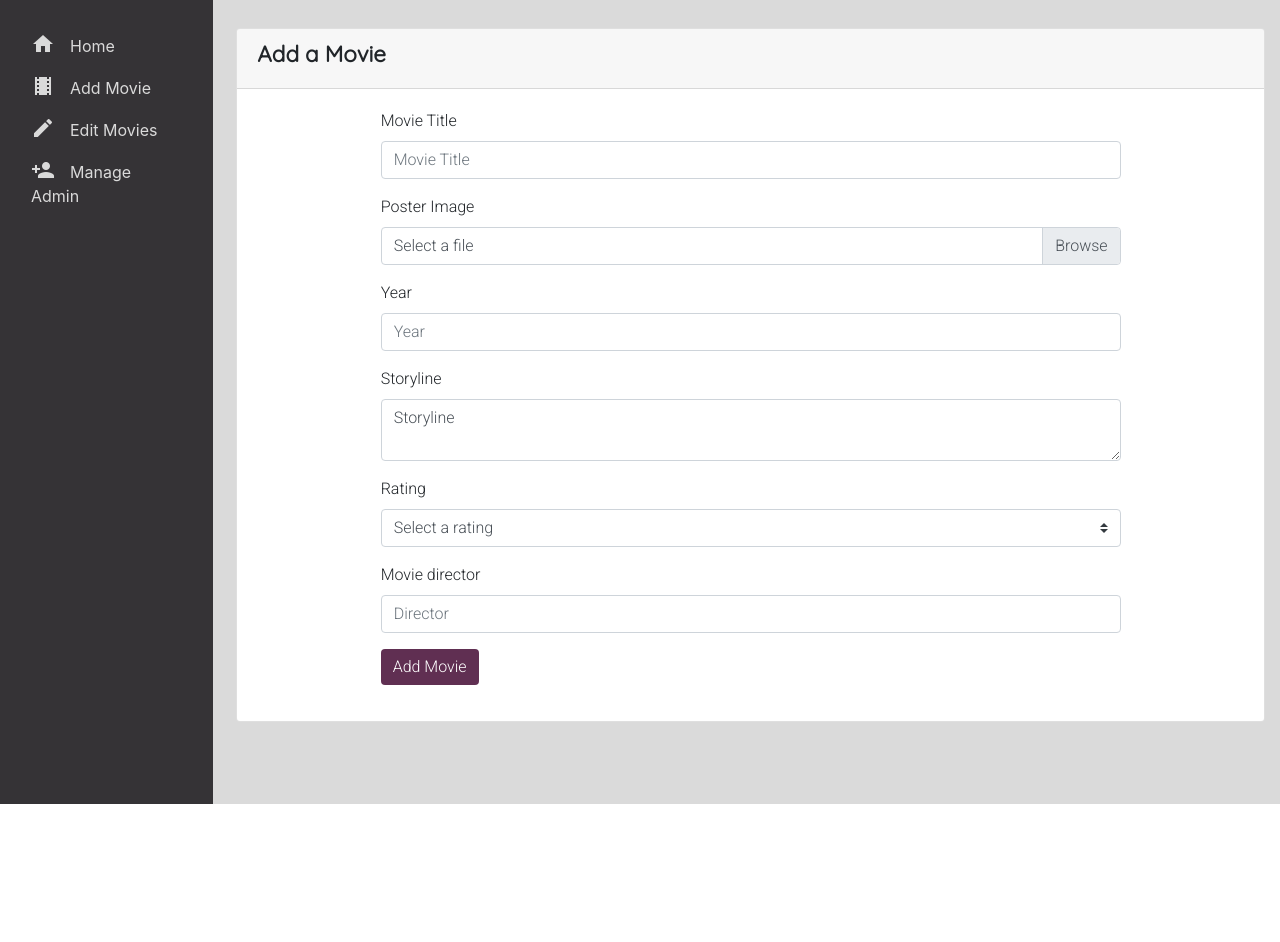
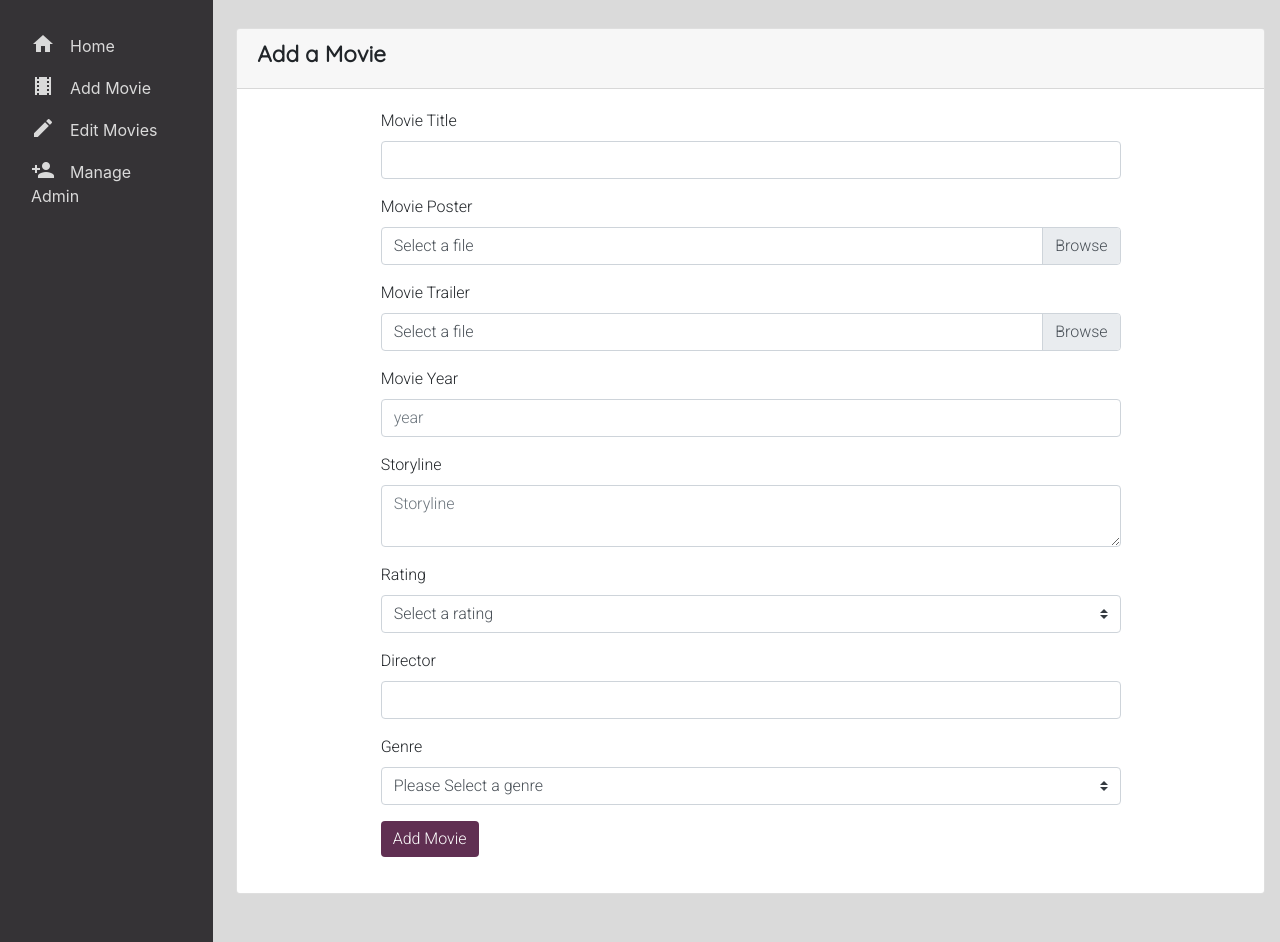
Before and after one commit to lyndsayfearnall/fearnall_lyndsay_CMS, a PHP site: page /admin/admin_addMovie.php in a window 1280 px wide. Shown: the part 56-998 px from the top of the page. Before the commit the page ends 860 px from the top, so only its background shows below. Run offline with PHP 8.4, Linux system fonts and the light colour scheme; data that the repository does not hold is empty; some libraries are stand-ins or nearby versions.

Commit message:
finishing bits

```diff
--- a/admin/adminIndex.php
+++ b/admin/adminIndex.php
@@ -73,5 +73,6 @@
   <script src="https://code.jquery.com/jquery-3.2.1.slim.min.js" integrity="sha384-KJ3o2DKtIkvYIK3UENzmM7KCkRr/rE9/Qpg6aAZGJwFDMVNA/GpGFF93hXpG5KkN" crossorigin="anonymous"></script>
   <script src="https://cdnjs.cloudflare.com/ajax/libs/popper.js/1.12.9/umd/popper.min.js" integrity="sha384-ApNbgh9B+Y1QKtv3Rn7W3mgPxhU9K/ScQsAP7hUibX39j7fakFPskvXusvfa0b4Q" crossorigin="anonymous"></script>
   <script src="https://maxcdn.bootstrapcdn.com/bootstrap/4.0.0/js/bootstrap.min.js" integrity="sha384-JZR6Spejh4U02d8jOt6vLEHfe/JQGiRRSQQxSfFWpi1MquVdAyjUar5+76PVCmYl" crossorigin="anonymous"></script>
+  <script src="../js/main.js"></script>
 </body>
 </html>
--- a/admin/admin_addMovie.php
+++ b/admin/admin_addMovie.php
@@ -1,7 +1,6 @@
 <?php
   ini_set('display_errors', 1);
   error_reporting(E_ALL);
-
   require_once('phpscripts/config.php');
 
   $tbl = "tbl_genre";
@@ -9,17 +8,16 @@
 
   if(isset($_POST['submit'])){
     $title = $_POST['title'];
-		 $poster = $_FILES['poster'];
-     // $trailer = $_FILES['trailer'];
+     $coverImg = $_FILES['coverImg'];
+     $trailer = $_FILES['trailer'];
      $year = $_POST['year'];
      $storyline = $_POST['storyline'];
      $rating = $_POST['rating'];
      $director = $_POST['director'];
-		 // $uploadMovie = addMovie($title, $poster, $trailer, $year, $storyline, $rating, $director);
-     $uploadMovie = addMovie($title, $poster, $year, $storyline, $rating, $director);
+     $genre = $_POST['genList'];
+     $uploadMovie = addMovie($title, $coverImg, $trailer, $year, $storyline, $rating, $director, $genre);
      $message = $uploadMovie;
    }
-
  ?>
 
 <!DOCTYPE html>
@@ -44,44 +42,39 @@
        ?>
 
        <div class="col-10 adminMainBody mt-1 addUser">
-         <div class="ml-2 mt-4 card">
+         <div class="ml-2 mt-4 mb-5 card">
            <div class="card-header">
              <h1>Add a Movie</h1>
            </div>
            <div class="card-body">
-             <?php if(!empty($message)){echo $message;}?>
-            <form action="admin_addMovie.php" method="post">
+           <?php if(!empty($message)){ echo $message;} ?>
+             <form action="admin_addMovie.php" method="post" enctype="multipart/form-data">
                <div class="form-group">
                  <label>Movie Title</label>
-                <input class="input-group=text form-control" placeholder="Movie Title" type="text" name="title">
+                 <input type="text" name="title" class="input-group=text form-control">
                </div>
-
                <div class="form-group">
-                 <label>Poster Image</label>
+                 <label>Movie Poster</label>
                  <div class="custom-file">
-                     <input type="file" class="custom-file-input" name="poster">
-                     <label class="custom-file-label">Select a file</label>
+                   <input type="file" name="coverImg" type="file" class="custom-file-input">
+                   <label class="custom-file-label" for="coverImg">Select a file</label>
                  </div>
                </div>
-
-               <!-- <div class="form-group">
-                 <label>Trailer</label>
+               <div class="form-group">
+                 <label>Movie Trailer</label>
                  <div class="custom-file">
-                     <input type="file" class="custom-file-input" name="trailer">
-                     <label class="custom-file-label">Select a file</label>
+                   <input type="file" name="trailer" type="file" class="custom-file-input">
+                   <label class="custom-file-label" for="trailer">Select a file</label>
                  </div>
-               </div> -->
-
+               </div>
                <div class="form-group">
-                 <label>Year</label>
-                 <input class="input-group=text form-control" placeholder="Year" type="number" name="year">
+                 <label>Movie Year</label>
+                 <input class="inut-group=text form-control" placeholder="year" type="number" name="year">
                </div>
-
                <div class="form-group">
                 <label>Storyline</label>
-                 <textarea class="form-control" name="storyline">Storyline</textarea>
+                <textarea class="inut-group=text form-control" placeholder="Storyline" type="number" name="storyline"></textarea>
                </div>
-
                <div class="form-group">
                  <label>Rating</label>
                  <select class="custom-select" name="rating">
@@ -98,31 +91,27 @@
                     <option value="10">10</option>
                  </select>
                </div>
-
                <div class="form-group">
-                 <label>Movie director</label>
-                 <input class="input-group=text form-control" placeholder="Director" type="text" name="director">
+                 <label>Director</label>
+                 <input type="text" name="director" class="input-group=text form-control">
                </div>
-
-               <!-- <div class="form-group">
-                 <label for="inputGenre">Genre</label>
-                 <select id="inputGenre" class="form-control" name="genList">
-                   <option value="">Select a Genre</option>
+               <div class="form-group">
+                 <label>Genre</label>
+                 <select name="genList" class="custom-select">
+                   <option value="">Please Select a genre </option>
                    <?php
-                     while($row=mysqli_fetch_array($genQuery)){
+                   while($row = mysqli_fetch_array($genQuery)){
                      echo "<option value=\"{$row['genre_id']}\">{$row['genre_name']}</option>";
-                     echo "while";
                     }
                     ?>
                  </select>
-               </div> -->
+              </div>
 
-              <button type="submit" name="submit" value="Update Movie" class="btn btn-primary">Add Movie</button>
+              <button type="submit" name="submit" value="Add Movie" class="btn btn-primary">Add Movie</button>
             </form>
          </div>
        </div>
      </div>
-
     </div>
   </div>
   <script src="https://code.jquery.com/jquery-3.2.1.slim.min.js" integrity="sha384-KJ3o2DKtIkvYIK3UENzmM7KCkRr/rE9/Qpg6aAZGJwFDMVNA/GpGFF93hXpG5KkN" crossorigin="anonymous"></script>
--- a/admin/admin_addUser.php
+++ b/admin/admin_addUser.php
@@ -45,7 +45,7 @@
          ?>
 
          <div class="col-10 adminMainBody mt-1 addUser">
-           <div class="ml-2 mt-4 card">
+           <div class="ml-2 mt-4 mb-5 card">
              <div class="card-header">
                <h1>Add a Movie</h1>
              </div>
--- a/admin/admin_editall.php
+++ b/admin/admin_editall.php
@@ -12,7 +12,7 @@
     <link href="https://fonts.googleapis.com/icon?family=Material+Icons" rel="stylesheet">
     <link rel="stylesheet" href="https://maxcdn.bootstrapcdn.com/bootstrap/4.0.0/css/bootstrap.min.css" integrity="sha384-Gn5384xqQ1aoWXA+058RXPxPg6fy4IWvTNh0E263XmFcJlSAwiGgFAW/dAiS6JXm" crossorigin="anonymous">
     <link rel="stylesheet" href="../public/css/main.css">
-    <title>Edit All</title>
+    <title>Edit Movie</title>
   </head>
   <body class="admin">
     <?php
--- a/admin/phpscripts/movie.php
+++ b/admin/phpscripts/movie.php
@@ -1,53 +1,48 @@
 <?php
-  // function addMovie($title, $poster, $trailer, $year, $storyline, $rating, $director){
-  function addMovie($title, $year, $storyline, $rating, $director){
-		include('connect.php');
+function addMovie($title, $coverImg, $trailer, $year, $storyline, $rating, $director, $genre){
+include('connect.php');
 
-    if($_FILES['poster']['type'] == "image/jpeg" || $_FILES['poster']['type'] == "image/jpg" ){
-      $target = "../images/{$poster['name']}"; //should run through mysqli_escape_string so that sql injection doesn't happen...
-      if(move_uploaded_file($_FILES['poster']['tmp_name'], $target)){
-          $orig = $target;
-          $th_copy = "../images/TH_{$poster['name']}"; //TH_ for thumbnail
-          if(!copy($orig, $th_copy)){
-            echo "failed to copy";
-          }
+  if($_FILES['coverImg']['type'] == "image/jpeg" || $_FILES['coverImg']['type'] == "image/jpg" ){
+    $target = "../images/{$coverImg['name']}"; //run through mysqli_escape_string so that sql injection doesn't happen... add in later, we're not doing it in class
+    if(move_uploaded_file($_FILES['coverImg']['tmp_name'], $target)){
+        $orig = $target;
+        $th_copy = "../images/TH_{$coverImg['name']}"; //TH_ for thumbnail
+        if(!copy($orig, $th_copy)){
+          echo "failed to copy";
+        }
+      }
+    }
 
-        // if(move_uploaded_file($_FILES['trailer']['tmp_name'], $target)){
-        //       $orig = $target;
-        //       $th_copy = "../videos/TH_{$trailer['name']}"; //TH_ for thumbnail
-        //       if(!copy($orig, $th_copy)){
-        //         echo "failed to copy";
-        //       }
-        $addstring = "INSERT INTO tbl_movies VALUES (NULL, '{$title}', '{$poster['name']}', '','{$year}','{$storyline}', '{$rating}', '{$director}')";
-
-        $addresult = mysqli_query($link, $addstring);
-        // echo $addstring;
-      //   if($addresult){
-      //     $qstring = "SELECT * FROM tbl_movies ORDER BY movies_id DESC LIMIT 1"; //only selects the last ID
-      //     $lastmovie = mysqli_query($link, $qstring);
-      //     $row = mysqli_fetch_array($lastmovie);
-      //     $lastId = $row['movies_id'];
-      //
-      //     $addgenre = "INSERT INTO tbl_mov_genre VALUES (NULL, {$lastId}, {$genre})"; //don't need quotes around $lastID and $genre because both are integers
-      //     $genresult = mysqli_query($link, $addgenre);
-      //     redirect_to("admin_editMovies.php");
-      // }
-    // }
-
-      if($addresult){
-       redirect_to("admin_editMovies.php");
-      }else{
-        $message = "There was a problem.";
-        return $message;
+  if($_FILES['trailer']['type'] == "video/mp4"){
+    $target = "../videos/{$trailer['name']}";
+    if(move_uploaded_file($_FILES['trailer']['tmp_name'], $target)){
+      $orig = $target;
+      $th_copy = "../videos/TH_{$trailer['name']}";
+      if(!copy($orig, $th_copy)){
+        echo "failed to copy";
       }
     }
   }
-  mysqli_close($link);
+
+    $addstring = "INSERT INTO tbl_movies VALUES (NULL, '{$title}', '{$coverImg['name']}', '{$trailer['name']}', '{$year}', '{$storyline}', '{$rating}', '{$director}')";
+    // echo $addstring;
+    $addresult = mysqli_query($link, $addstring);
+    if($addresult){
+      $qstring = "SELECT * FROM tbl_movies ORDER BY movie_id DESC LIMIT 1";
+      $lastmovie = mysqli_query($link, $qstring);
+      $row = mysqli_fetch_array($lastmovie);
+      $lastId = $row['movie_id'];
+      $addgenre = "INSERT INTO tbl_movies_genres VALUES (NULL, {$lastId}, {$genre})";
+      $genresult = mysqli_query($link, $addgenre);
+      redirect_to("admin_editMovies.php");
+      }
+mysqli_close($link);
 }
 
 function deleteMovie($id){
   include('connect.php');
   $delstring = "DELETE FROM tbl_movies WHERE movie_id={$id}"; //be very specific so that you don't delete the wrong or multiple users
+  $delgenre = "DELETE FROM tbl_movies_genres WHERE movie_id={$id}";
   $delquery = mysqli_query($link, $delstring);
   if($delquery){
     redirect_to("../admin_editMovies.php");
--- a/admin/phpscripts/single_edit_form.php
+++ b/admin/phpscripts/single_edit_form.php
@@ -14,9 +14,7 @@
       $dataType = mysqli_fetch_field_direct($result, $i);
       //-> reaches inside data properties
       $fieldname = $dataType -> name;
-      // echo $fieldname. "<br>";
       $fieldtype = $dataType -> type;
-      // echo $fieldtype."<br>";
       //make sure they can't edit id
       if($fieldname != $col){
         echo "
@@ -26,10 +24,8 @@
           echo "
           <input class=\"input-group=text form-control\" type=\"text\" name=\"{$fieldname}\" value=\"{$getResult[$i]}\">
           </div>";
-          echo $fieldtype;
         }else{
           echo "<textarea class=\"form-control\" name=\"{$fieldname}\">{$getResult[$i]}</textarea>";
-          echo $fieldtype;
         }
       }
     }
--- a/includes/mainNav.php
+++ b/includes/mainNav.php
@@ -10,6 +10,7 @@
       <li class="nav-item"><a class="nav-link" href="index.php?filter=comedy">Comedy</a></li>
       <li class="nav-item"><a class="nav-link" href="index.php?filter=family">Family</a></li>
       <li class="nav-item"><a class="nav-link" href="index.php">All</a></li>
+      <li class="nav-item"><a class="nav-link" href="admin/adminLogin.php"><i class="material-icons" id="loginicon">person</i>Admin Login</a></li>
     </ul>
   </div>
 </nav>
--- a/sass/components/_mainNav.scss
+++ b/sass/components/_mainNav.scss
@@ -18,3 +18,6 @@
     color: $light-grey;
   }
 }
+#loginicon{
+    vertical-align: bottom;
+}
```
Also changed, not shown: js/main.js (added, +14 -0 lines), public/css/main.css, 1 other file. Lines whose indentation alone changed are shown as unchanged.
